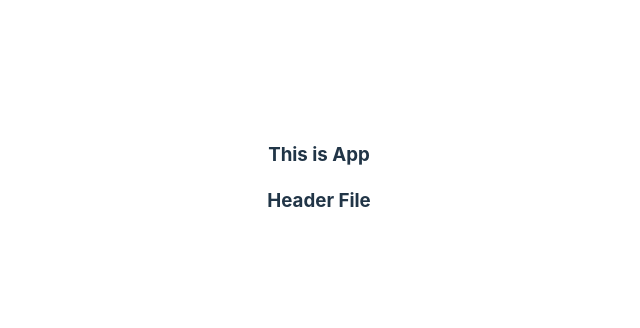
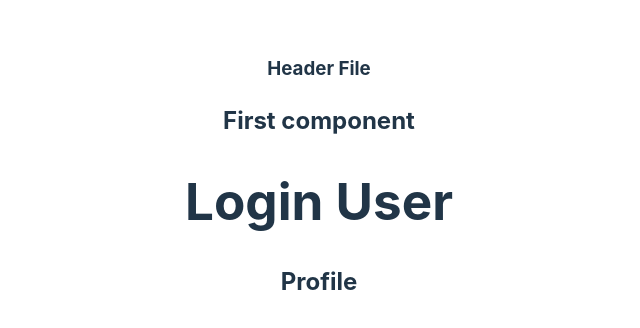
Before and after one commit to mdrezaulkarim38/JSPractice, a React (Vite) app in the folder react-project/: page / in a window 1280 px wide. Shown: the part 222-550 px from the top of the page, without its empty margins (321-961 px from the left). Built offline with nearby package versions, Linux system fonts and the light colour scheme.

Commit message:
import and export

```diff
--- a/react-project/src/App.jsx
+++ b/react-project/src/App.jsx
@@ -1,10 +1,13 @@
 import "./App.css";
 import Header from "./Header";
+import Login,{ Profile} from "./UserComponent";
 function App() {
   return (
     <div>
-      <h3>This is App</h3>
       <Header />
+      <h2>First component</h2>
+      <Login />
+      <Profile />
     </div>
   );
 }
--- /dev/null
+++ b/react-project/src/UserComponent.jsx
@@ -0,0 +1,18 @@
+function Login()
+{
+    return (
+        <div>
+            <h1>Login User</h1>
+        </div>
+    )
+}
+
+export function Profile(){
+    return (
+        <div>
+            <h2>Profile</h2>
+        </div>
+    );
+}
+
+export default Login;
```
